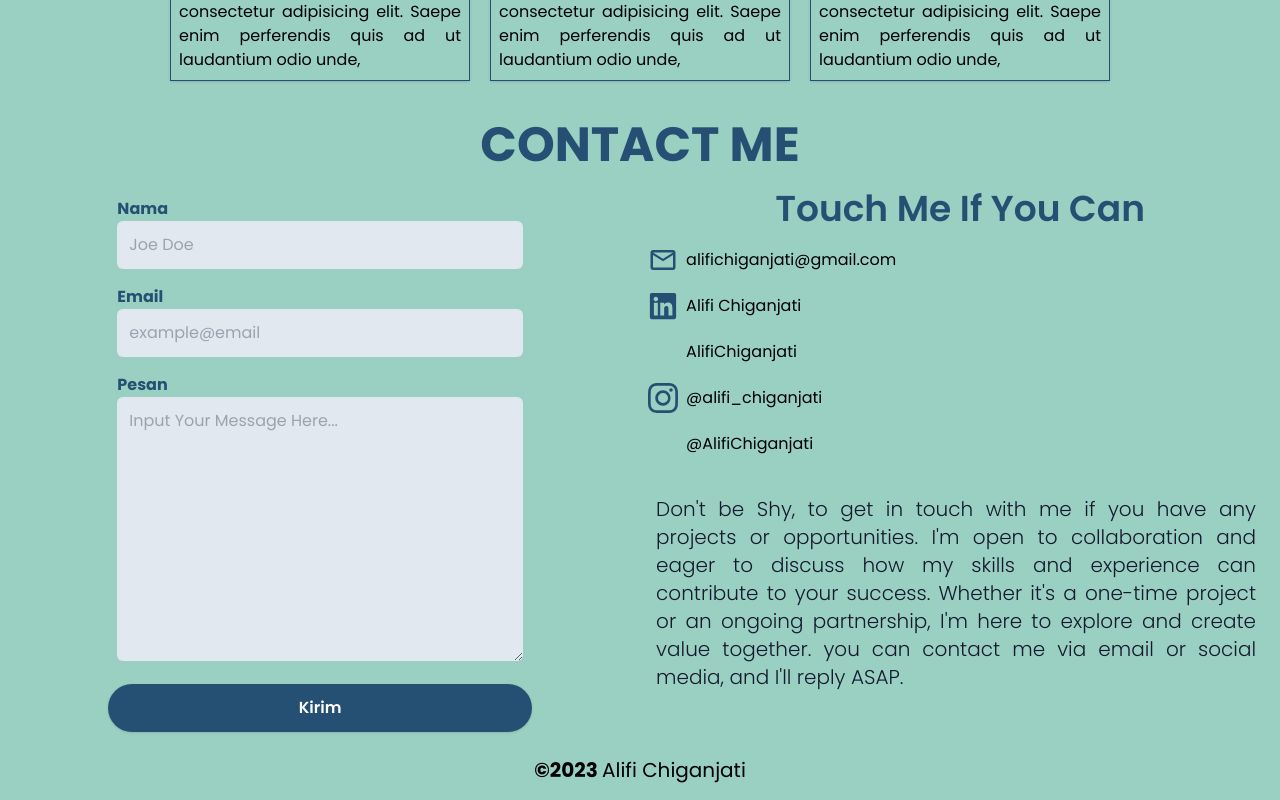
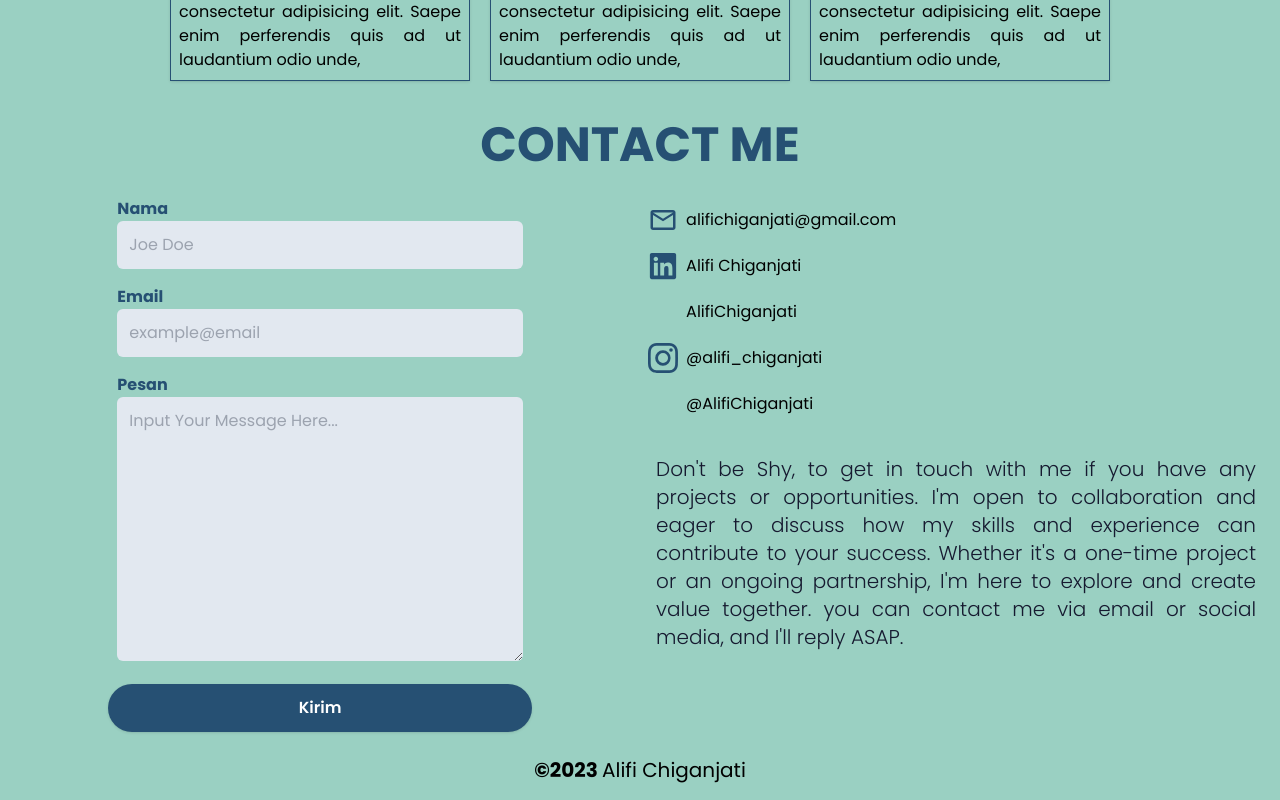
Before and after one commit to AlifiChiganjati/alifichiganjati.github.io, a React (Vite) app: page / in a window 1280 px wide. Shown: the part 1561-2361 px from the top of the page. Built offline with nearby package versions, Linux system fonts and the light colour scheme; some icons are missing.

Commit message:
fix: link offset navbar link active

```diff
--- a/src/components/Elements/Nav/NavLinks.jsx
+++ b/src/components/Elements/Nav/NavLinks.jsx
@@ -13,7 +13,7 @@ const NavLinks = ({
         to={to}
         spy={true}
         smooth={true}
-        offset={-90}
+        offset={-100}
         duration={500}
         onClick={onClick}
         className="navLink  mx-4 cursor-pointer text-lg font-semibold text-text-primary dark:text-dark-text-primary md:text-xl lg:text-2xl"
--- a/src/pages/contactpage.jsx
+++ b/src/pages/contactpage.jsx
@@ -44,9 +44,6 @@ const ContactPage = () => {
         <InputForm />
         <div className="md:ml-2 md:w-1/2">
           <div>
-            <h4 className="text-shadow text-center text-2xl font-semibold text-primary dark:text-dark-light  md:text-3xl lg:text-4xl">
-              Touch Me If You Can
-            </h4>
             <ul className="inline-block">
               <li className="my-4">
                 <a className="flex items-center gap-2">
```
